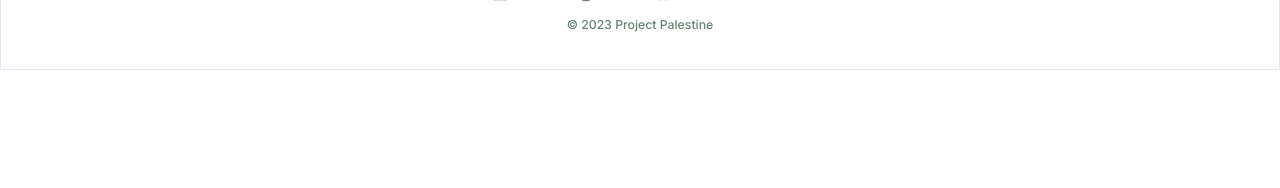
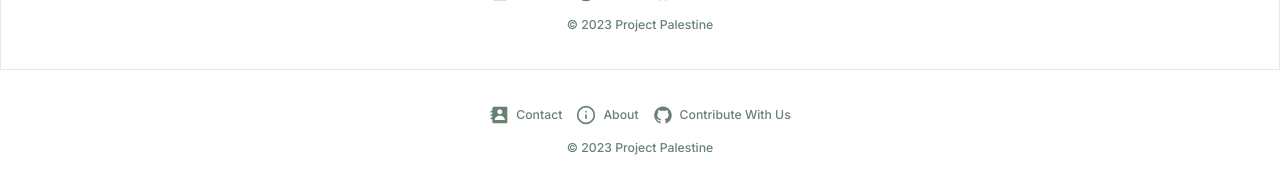
Before and after one commit to Warriors-of-Light/projectpalestine, a Next.js app: page / in a window 1280 px wide. Shown: the part 889-1077 px from the top of the page. Before the commit the page ends 959 px from the top, so only its background shows below. Built offline with nearby package versions, Linux system fonts and the light colour scheme; no server answers; the database is empty.

Commit message:
adding footer to layout file

```diff
--- a/src/app/layout.tsx
+++ b/src/app/layout.tsx
@@ -6,6 +6,7 @@ import { ChakraProvider } from "@chakra-ui/react";
 import { useCompaniesStore } from "@/store/useCompaniesStore";
 import Header from "../components/common/header";
 import NextThemesProvider from "@/components/providers/nextThemesProvider";
+import { Footer } from "@/components/modules";
 
 const inter = Inter({ subsets: ["latin"] });
 
@@ -27,6 +28,7 @@ export default function RootLayout({
           <NextThemesProvider>
             <Header />
             {children}
+            <Footer />
           </NextThemesProvider>
         </ChakraProvider>
       </body>
```
